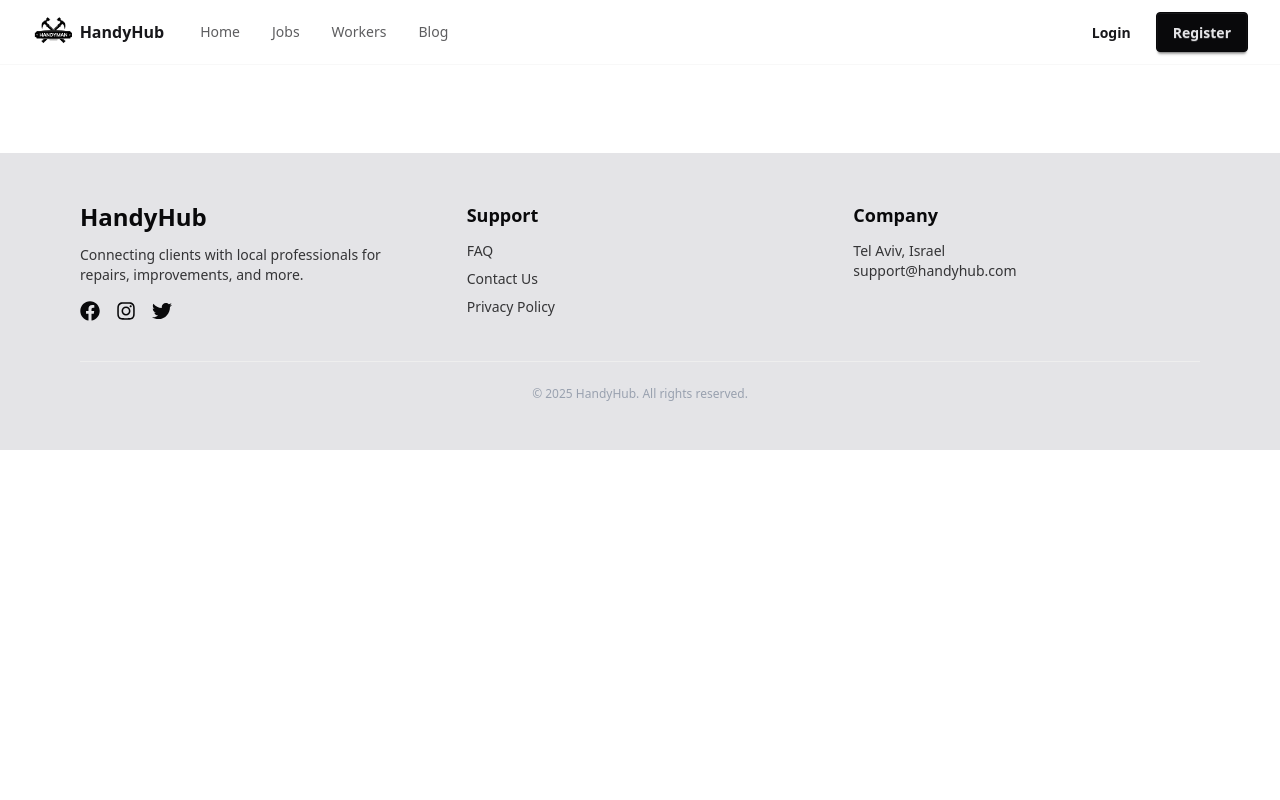
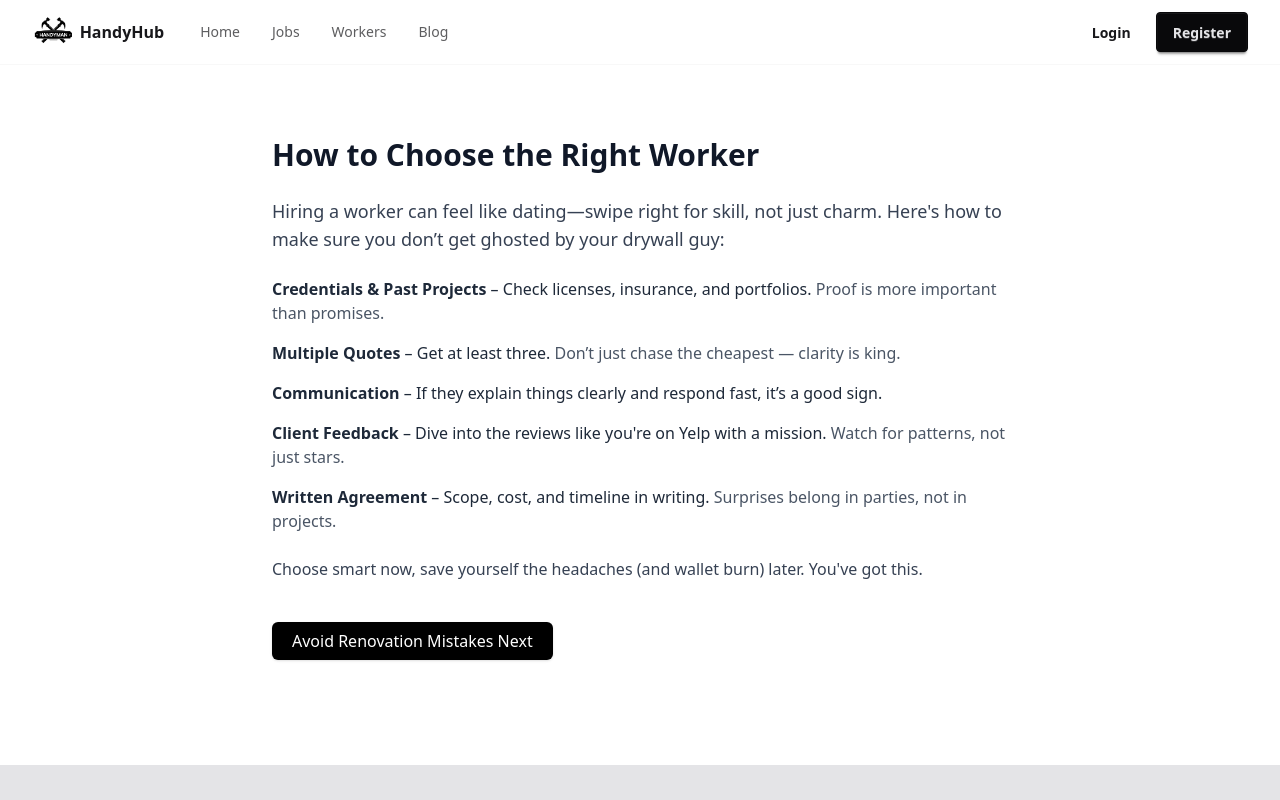
Before and after one commit to Romaizega/handyhub, a React (Vite) app in the folder frontend/: page /chooseworker in a window 1280 px wide. Shown: the top 800 px of the page. Built offline with nearby package versions, Linux system fonts and the light colour scheme.

Commit message:
updated blod added one file

```diff
--- a/frontend/src/App.jsx
+++ b/frontend/src/App.jsx
@@ -23,6 +23,7 @@
 import Settings from './components/Settings'
 import Blog from './components/Blog'
 import Footer from './components/Footer'
+import HowToChooseWorker from './components/HowToChooseWorker'
 
 function App() {
   return (
@@ -34,6 +35,7 @@
         <Route path="/register" element={<Register />} />
         <Route path="/login" element={<Login />} />
         <Route path="/blog" element={<Blog />} />
+        <Route path="/chooseworker" element={<HowToChooseWorker />} />
         <Route path="/public-profiles/:id" element={<PublicProfileView />} />
         <Route path="/workers" element={<WorkersList />} />
         {/* <Route path="/messages/profile/:id" element={<MessageProfileView />} /> */}
--- a/frontend/src/components/Blog.jsx
+++ b/frontend/src/components/Blog.jsx
@@ -1,46 +1,79 @@
-import { Link } from 'react-router-dom'
+import { Link } from 'react-router-dom';
 
 export default function Blog() {
   return (
-    <div className="max-w-4xl mx-auto px-4 py-10 space-y-8 animate-fade-in">
+    <div className="max-w-4xl mx-auto px-4 py-10 space-y-10 animate-fade-in">
+      <div className="space-y-2">
         <h1 className="text-3xl font-bold">HandyHub Blog</h1>
         <p className="opacity-80 text-lg">
           This is where we’ll share helpful tips, articles, and insights for clients and professionals
         </p>
+      </div>
 
       <div className="grid gap-4 md:grid-cols-2">
-        {[
-          {
-            title: 'How to Choose the Right Worker',
-            desc: 'Key factors to consider when selecting a professional for your project.',
-            to: '/blog/how-to-choose-worker',
-          },
-          {
-            title: 'What to Consider Before Hiring',
-            desc: 'A quick checklist to avoid common issues and misunderstandings.',
-            to: '/blog/hiring-tips',
-          },
-          {
-            title: 'Common Home Renovation Mistakes',
-            desc: 'Frequent pitfalls during home improvement projects—and how to avoid them.',
-            to: '/blog/common-renovation-mistakes',
-          },
-        ].map(({ title, desc, to }) => (
         <Link
-            to={to}
-            key={title}
+          to="/chooseworker"
           className="card bg-base-100 shadow-md hover:shadow-lg transition hover:scale-[1.01]"
         >
           <div className="card-body">
-              <h3 className="card-title">{title}</h3>
-              <p className="opacity-80 text-sm">{desc}</p>
+            <h3 className="card-title">How to Choose the Right Worker</h3>
+            <p className="opacity-80 text-sm">
+              Key factors to consider when selecting a professional for your project.
+            </p>
           </div>
         </Link>
-        ))}
-        <div className="pt-10">
+
+        <Link
+          to="/blog/hiring-tips"
+          className="card bg-base-100 shadow-md hover:shadow-lg transition hover:scale-[1.01]"
+        >
+          <div className="card-body">
+            <h3 className="card-title">What to Consider Before Hiring</h3>
+            <p className="opacity-80 text-sm">
+              A quick checklist to avoid common issues and misunderstandings.
+            </p>
           </div>
+        </Link>
+
+        <Link
+          to="/blog/common-renovation-mistakes"
+          className="card bg-base-100 shadow-md hover:shadow-lg transition hover:scale-[1.01]"
+        >
+          <div className="card-body">
+            <h3 className="card-title">Common Home Renovation Mistakes</h3>
+            <p className="opacity-80 text-sm">
+              Frequent pitfalls during home improvement projects—and how to avoid them.
+            </p>
           </div>
-  <h2 className="text-xl font-semibold mb-3 text-center">Meanwhile on every home project…</h2>
+        </Link>
+
+        <Link
+          to="/blog/diy-vs-pro"
+          className="card bg-base-100 shadow-md hover:shadow-lg transition hover:scale-[1.01]"
+        >
+          <div className="card-body">
+            <h3 className="card-title">DIY or Hire a Pro?</h3>
+            <p className="opacity-80 text-sm">
+              When it makes sense to do it yourself—and when it absolutely doesn’t.
+            </p>
+          </div>
+        </Link>
+
+        <Link
+          to="/blog/questions-before-contract"
+          className="card bg-base-100 shadow-md hover:shadow-lg transition hover:scale-[1.01]"
+        >
+          <div className="card-body">
+            <h3 className="card-title">Top Questions to Ask Before Signing a Contract</h3>
+            <p className="opacity-80 text-sm">
+              Protect yourself with these essential questions every homeowner should ask.
+            </p>
+          </div>
+        </Link>
+      </div>
+
+      <div className="pt-10 space-y-3 text-center">
+        <h2 className="text-xl font-semibold">Meanwhile on every home project…</h2>
         <div className="flex justify-center">
           <img
             src="https://media.istockphoto.com/id/934043578/video/the-guy-with-the-glasses-contorts-funny-faces.jpg?s=640x640&k=20&c=emaU2Wjuts9WfOhHRJw-wfXzqSF-_I1a8hP707SOunc="
@@ -48,7 +81,10 @@
             className="rounded-lg shadow-lg max-w-full md:max-w-xl"
           />
         </div>
-  <p className="text-center mt-3 text-sm opacity-60 italic">"I'll just fix this real quick..." — 7 hours later 💀</p>
+        <p className="text-sm opacity-60 italic">
+          "I'll just fix this real quick..." — 7 hours later 💀
+        </p>
       </div>
-  )
+    </div>
+  );
 }
--- /dev/null
+++ b/frontend/src/components/HowToChooseWorker.jsx
@@ -0,0 +1,51 @@
+import { Link } from 'react-router-dom';
+
+export default function HowToChooseWorker() {
+  return (
+    <div className="max-w-3xl mx-auto px-4 py-12 space-y-6 animate-fade-in">
+      <h1 className="text-3xl font-bold text-gray-900">
+        How to Choose the Right Worker
+      </h1>
+
+      <p className="text-gray-700 text-lg">
+        Hiring a worker can feel like dating—swipe right for skill, not just charm. Here's how to make sure you don’t get ghosted by your drywall guy:
+      </p>
+
+      <ul className="space-y-4 text-gray-800">
+        <li>
+          <strong>Credentials & Past Projects</strong> – Check licenses, insurance, and portfolios.{' '}
+          <span className="text-gray-600">Proof is more important than promises.</span>
+        </li>
+        <li>
+          <strong>Multiple Quotes</strong> – Get at least three.{' '}
+          <span className="text-gray-600">Don’t just chase the cheapest — clarity is king.</span>
+        </li>
+        <li>
+          <strong>Communication</strong> – If they explain things clearly and respond fast, it’s a good sign.
+        </li>
+        <li>
+          <strong>Client Feedback</strong> – Dive into the reviews like you're on Yelp with a mission.{' '}
+          <span className="text-gray-600">Watch for patterns, not just stars.</span>
+        </li>
+        <li>
+          <strong>Written Agreement</strong> – Scope, cost, and timeline in writing.{' '}
+          <span className="text-gray-600">Surprises belong in parties, not in projects.</span>
+        </li>
+      </ul>
+
+      <p className="text-gray-700">
+        Choose smart now, save yourself the headaches (and wallet burn) later. You've got this.
+      </p>
+
+      <div className="pt-6">
+        <Link
+          to="/blog/common-renovation-mistakes"
+          className="bg-black hover:bg-gray-800 text-white font-medium py-2 px-5 rounded-md transition shadow-sm"
+
+        >
+          Avoid Renovation Mistakes Next
+        </Link>
+      </div>
+    </div>
+  );
+}
```
Lines whose indentation alone changed are shown as unchanged.
